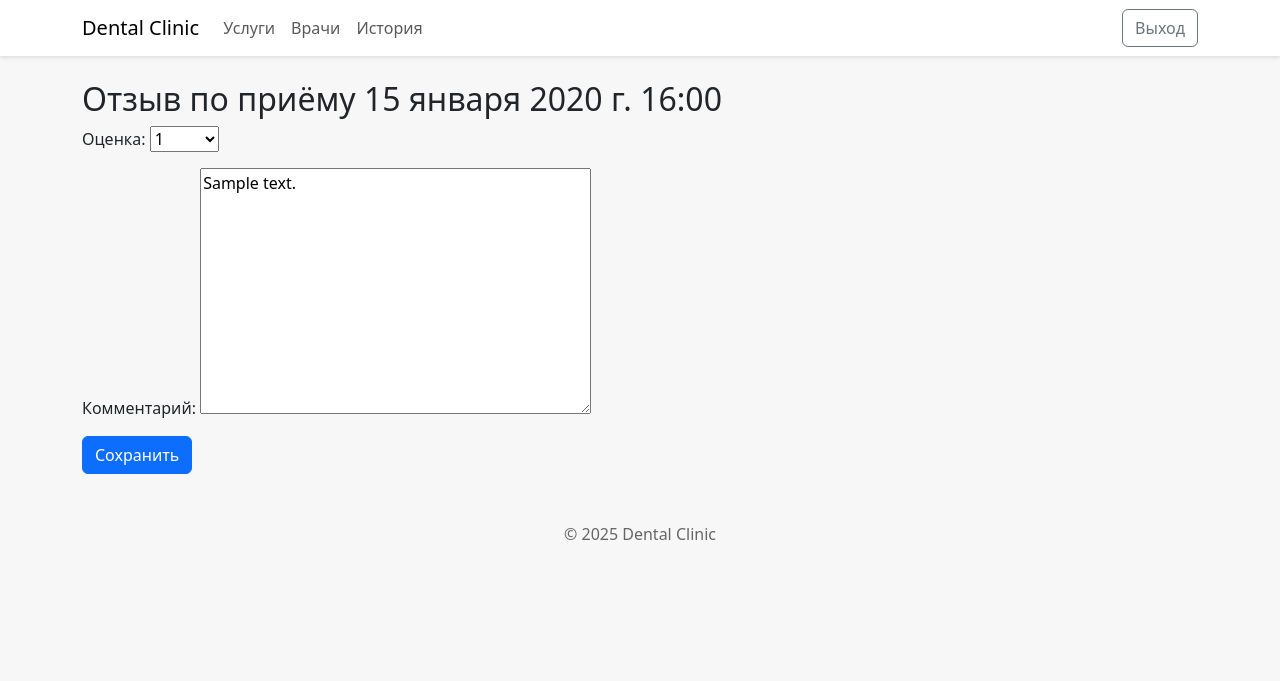
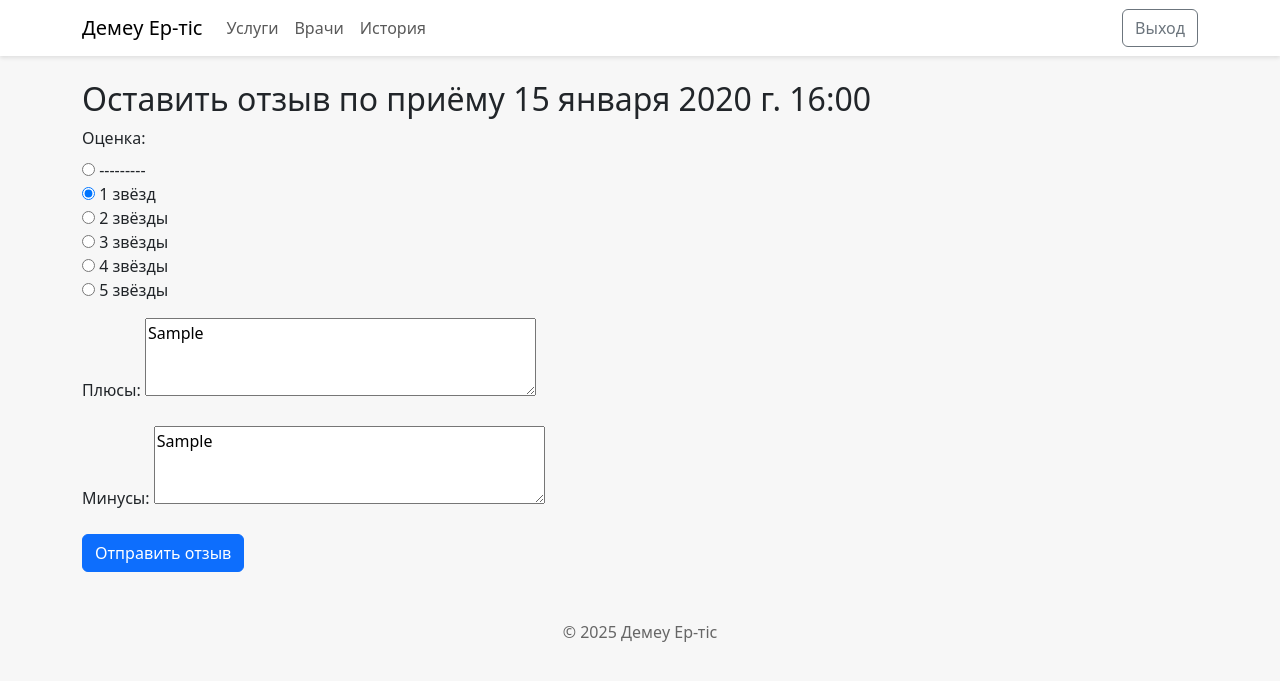
Before and after one commit to Temirlan2604/Demeu, a Django app: page /review/1/ in a window 1280 px wide. Shown: the top 681 px of the page. Run offline with Django 5.2, Linux system fonts and the light colour scheme; a user stored in the database is signed in; tables that the repository leaves empty hold one stand-in row (values such as "Sample post").

Commit message:
отзывы

```diff
--- a/web_project/clinic/admin.py
+++ b/web_project/clinic/admin.py
@@ -1,6 +1,6 @@
 from django.contrib import admin
 from django.contrib.auth.admin import UserAdmin
-from .models import CustomUser, Doctor, Patient, Service, Appointment
+from .models import CustomUser, Doctor, Patient, Service, Appointment, Review
 
 class CustomUserAdmin(UserAdmin):
     model = CustomUser
@@ -25,3 +25,4 @@ admin.site.register(Doctor)
 admin.site.register(Patient)
 admin.site.register(Service)
 admin.site.register(Appointment)
+admin.site.register(Review)
--- a/web_project/clinic/forms.py
+++ b/web_project/clinic/forms.py
@@ -40,7 +40,12 @@ class AppointmentForm(forms.ModelForm):
 
 
 class ReviewForm(forms.ModelForm):
-    class Meta:
-        model = Review
-        fields = ["appointment", "rating", "comment"]
-        widgets = {"appointment": forms.HiddenInput}
+     class Meta:
+         model = Review
+         # теперь в форме только оценка и текстовые поля
+         fields = ['rating', 'pros', 'cons']
+         widgets = {
+              'rating': forms.RadioSelect(),
+              'pros': forms.Textarea(attrs={'rows': 3, 'placeholder': 'Что понравилось?'}),
+              'cons': forms.Textarea(attrs={'rows': 3, 'placeholder': 'Что не понравилось?'}),
+          }
--- a/web_project/clinic/models.py
+++ b/web_project/clinic/models.py
@@ -94,9 +94,11 @@ class Appointment(models.Model):
 class Review(models.Model):
     appointment = models.OneToOneField(Appointment, on_delete=models.CASCADE)
     rating = models.IntegerField(
-        choices=[(i, str(i)) for i in range(1, 6)], verbose_name="Оценка"
+        choices=[(i, f"{i} звёзд{'ы' if i>1 else ''}") for i in range(1, 6)],
+        verbose_name="Оценка"
     )
-    comment = models.TextField(blank=True, verbose_name="Комментарий")
+    pros = models.TextField(blank=True, verbose_name="Плюсы")
+    cons = models.TextField(blank=True, verbose_name="Минусы")
     created = models.DateTimeField(auto_now_add=True, verbose_name="Дата отзыва")
 
     def __str__(self):
--- a/web_project/clinic/templates/clinic/base.html
+++ b/web_project/clinic/templates/clinic/base.html
@@ -4,11 +4,11 @@
 <head><meta charset="UTF-8"><meta name="viewport" content="width=device-width,initial-scale=1">
 <link href="https://cdn.jsdelivr.net/npm/bootstrap@5.3.3/dist/css/bootstrap.min.css" rel="stylesheet">
 <link href="{% static 'clinic/css/custom.css' %}" rel="stylesheet">
-<title>Dental Clinic</title></head>
+<title>Демеу Ер-тіс</title></head>
 <body>
 <nav class="navbar navbar-expand-lg navbar-light bg-white">
 <div class="container">
-<a class="navbar-brand" href="{% url 'service_list' %}">Dental Clinic</a>
+<a class="navbar-brand" href="{% url 'service_list' %}">Демеу Ер-тіс</a>
 <button class="navbar-toggler" data-bs-toggle="collapse" data-bs-target="#nav"><span class="navbar-toggler-icon"></span></button>
 <div class="collapse navbar-collapse" id="nav">
 <ul class="navbar-nav me-auto">
@@ -28,7 +28,7 @@
 </div>
 </nav>
 <div class="container mt-4">{% block content %}{% endblock %}</div>
-<footer>© 2025 Dental Clinic</footer>
+<footer>© 2025 Демеу Ер-тіс</footer>
 <script src="https://cdn.jsdelivr.net/npm/bootstrap@5.3.3/dist/js/bootstrap.bundle.min.js"></script>
 <script>
     document.getElementById('service-filter').addEventListener('input', function() {
--- a/web_project/clinic/templates/clinic/review_form.html
+++ b/web_project/clinic/templates/clinic/review_form.html
@@ -1,5 +1,29 @@
 {% extends 'clinic/base.html' %}
 {% block content %}
-<h2>Отзыв по приёму {{ appt.date_time }}</h2>
-<form method="post">{% csrf_token %}{{ form.as_p }}<button class="btn btn-primary">Сохранить</button></form>
+  <h2>Оставить отзыв по приёму {{ appt.date_time }}</h2>
+
+  <form method="post">
+    {% csrf_token %}
+    {{ form.non_field_errors }}
+
+    <div class="mb-3">
+      {{ form.rating.errors }}
+      <label class="form-label">Оценка:</label>
+      {{ form.rating }}
+    </div>
+
+    <div class="mb-3">
+      {{ form.pros.errors }}
+      <label class="form-label">Плюсы:</label>
+      {{ form.pros }}
+    </div>
+
+    <div class="mb-3">
+      {{ form.cons.errors }}
+      <label class="form-label">Минусы:</label>
+      {{ form.cons }}
+    </div>
+
+    <button type="submit" class="btn btn-primary">Отправить отзыв</button>
+  </form>
 {% endblock %}
--- a/web_project/clinic/views_ui.py
+++ b/web_project/clinic/views_ui.py
@@ -1,4 +1,4 @@
-from django.shortcuts import render, redirect
+from django.shortcuts import render, redirect, get_object_or_404
 from django.contrib.auth import login, logout
 from django.contrib.auth.decorators import login_required
 from .forms import RegistrationForm, LoginForm, AppointmentForm, ReviewForm
@@ -82,10 +82,28 @@ def history(request):
 # Оставить отзыв
 @login_required
 def leave_review(request, pk):
-    appt = Appointment.objects.get(pk=pk, patient=request.user.patient)
-    review, created = Review.objects.get_or_create(appointment=appt)
-    form = ReviewForm(request.POST or None, instance=review)
-    if request.method=='POST' and form.is_valid():
-        form.save()
-        return redirect('history')
-    return render(request,'clinic/review_form.html',{'form':form,'appt':appt})
+    # Находим приём, гарантируя, что пациент свой
+    appt = get_object_or_404(Appointment, pk=pk, patient=request.user.patient)
+
+    # Пытаемся загрузить уже существующий отзыв, но не создаём его заранее
+    try:
+        review = Review.objects.get(appointment=appt)
+    except Review.DoesNotExist:
+        review = None
+
+    if request.method == 'POST':
+        # Если отзыв есть, редактируем, иначе создаём новый
+        form = ReviewForm(request.POST, instance=review)
+        if form.is_valid():
+            rev = form.save(commit=False)
+            rev.appointment = appt
+            rev.save()
+            return redirect('history')
+    else:
+        # GET: заполняем форму существующим отзывом или пустой
+        form = ReviewForm(instance=review)
+
+    return render(request, 'clinic/review_form.html', {
+        'form': form,
+        'appt': appt,
+    })
```
Also changed, not shown: web_project/clinic/templates/clinic/history.html (+16 -3 lines), web_project/clinic/migrations/0005_remove_review_comment_review_cons_review_pros_and_more.py (added).
